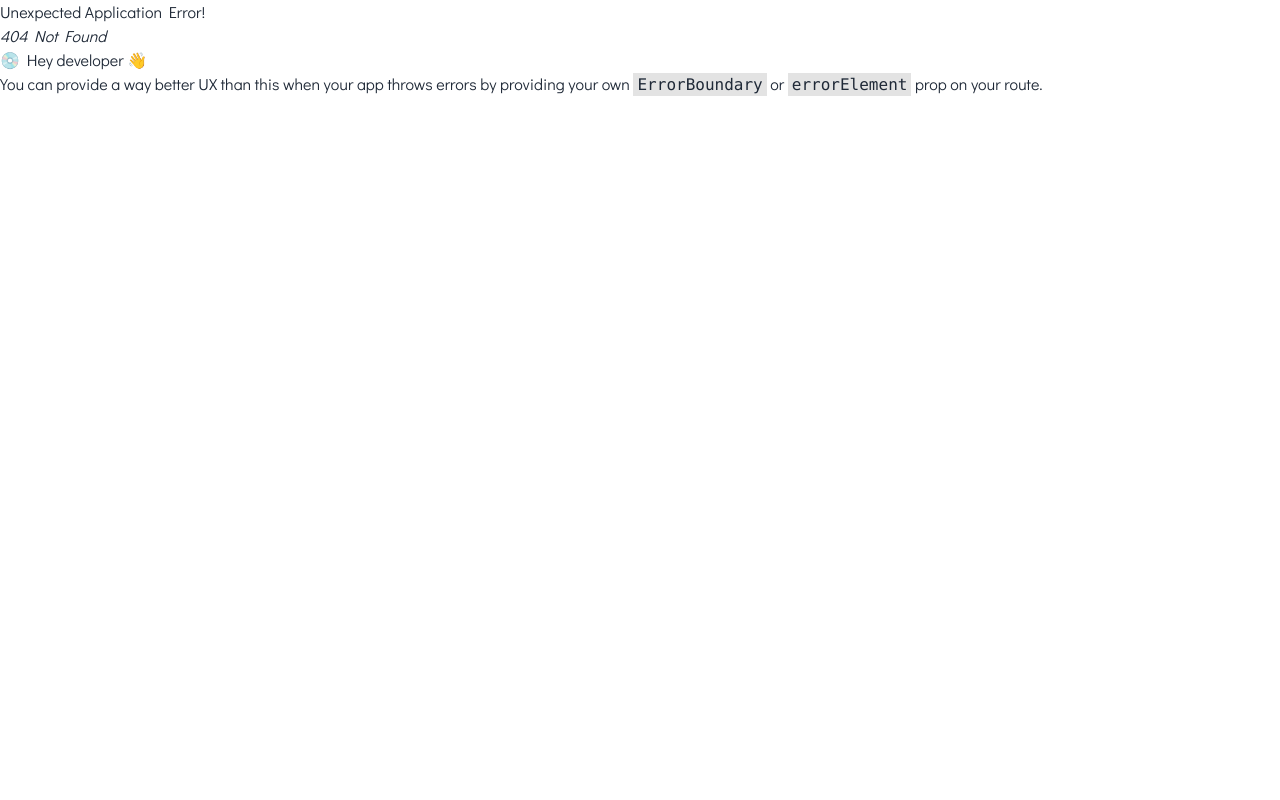
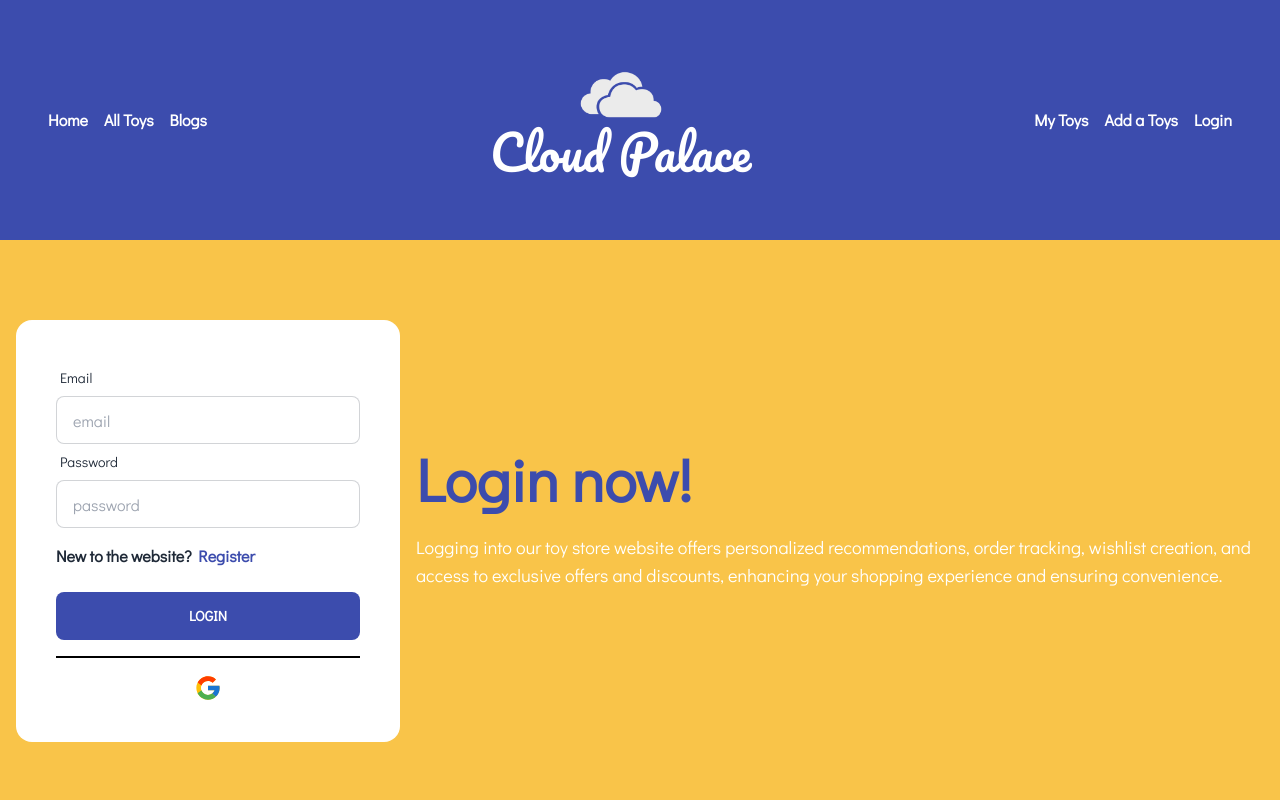
Before and after one commit to Irfanulamin/cloud-palace, a React (Vite) app: page /login in a window 1280 px wide. Before the commit this address had no page. Shown: the top 800 px of the page. Built offline with nearby package versions, Linux system fonts and the light colour scheme; no server answers.

Commit message:
firebase authentication has been added

```diff
--- a/package.json
+++ b/package.json
@@ -11,10 +11,12 @@
   },
   "dependencies": {
     "daisyui": "^2.51.6",
+    "firebase": "^9.22.0",
     "localforage": "^1.10.0",
     "match-sorter": "^6.3.1",
     "react": "^18.2.0",
     "react-dom": "^18.2.0",
+    "react-icons": "^4.8.0",
     "react-router-dom": "^6.11.1",
     "sort-by": "^1.2.0"
   },
--- /dev/null
+++ b/src/AuthProvider/AuthProvider.jsx
@@ -0,0 +1,66 @@
+import React, { createContext, useState, useEffect } from "react";
+import {
+  createUserWithEmailAndPassword,
+  getAuth,
+  onAuthStateChanged,
+  signInWithEmailAndPassword,
+  signOut,
+  signInWithPopup,
+  GoogleAuthProvider,
+} from "firebase/auth";
+import app from "../firebase.config";
+
+export const AuthContext = createContext(null);
+const auth = getAuth(app);
+
+const AuthProvider = ({ children }) => {
+  const [loading, setLoading] = useState(true);
+  const [user, setUser] = useState(null);
+
+  const signUp = (email, password) => {
+    setLoading(true);
+    return createUserWithEmailAndPassword(auth, email, password);
+  };
+
+  const signIn = (email, password) => {
+    setLoading(true);
+    return signInWithEmailAndPassword(auth, email, password);
+  };
+
+  const logOut = () => {
+    setLoading(true);
+    return signOut(auth);
+  };
+
+  const googleProvider = new GoogleAuthProvider();
+
+  const signInWithGoogle = () => {
+    setLoading(true);
+    return signInWithPopup(auth, googleProvider);
+  };
+
+  useEffect(() => {
+    const unSubscribe = onAuthStateChanged(auth, (loggedInUser) => {
+      setUser(loggedInUser);
+      setLoading(false);
+    });
+    return () => {
+      unSubscribe();
+    };
+  }, []);
+
+  const authInfo = {
+    user,
+    signUp,
+    signIn,
+    logOut,
+    signInWithGoogle,
+    loading,
+  };
+
+  return (
+    <AuthContext.Provider value={authInfo}>{children}</AuthContext.Provider>
+  );
+};
+
+export default AuthProvider;
--- a/src/Components/Pages/Home/GallerySection.jsx
+++ b/src/Components/Pages/Home/GallerySection.jsx
@@ -4,9 +4,9 @@ const GallerySection = () => {
   return (
     <div className="bg_tags py-12">
       <h2 className="primary_font text-center text-5xl">
-        How toys help our children?
+        How toys help our childrens?
       </h2>
-      <div className="flex flex-col gap-y-3 lg:flex-row items-center justify-center gap-x-14 my-12">
+      <div className="flex flex-col gap-y-5 lg:flex-row items-center justify-center gap-x-14 my-12">
         <div className="-rotate-12 w-[7rem] h-[7rem] bg_secondary rounded-full flex justify-center items-center">
           <p className="text-lg font-bold text-white tracking-widest">
             Creativity
@@ -22,14 +22,14 @@ const GallerySection = () => {
             Encourage
           </p>
         </div>
+        <div className="-rotate-3 w-[10rem] h-[10rem] bg_secondary rounded-full flex justify-center items-center">
+          <p className="text-lg font-bold text-white tracking-widest">
+            Imagination
+          </p>
+        </div>
         <div className="rotate-3 w-[7rem] h-[7rem] bg_secondary rounded-full flex justify-center items-center">
           <p className="text-lg font-bold text-white tracking-widest">
             Thinking
-          </p>
-        </div>
-        <div className="-rotate-3 w-[10rem] h-[10rem] bg_secondary rounded-full flex justify-center items-center">
-          <p className="text-lg font-bold text-white tracking-widest">
-            Imagination
           </p>
         </div>
       </div>
--- /dev/null
+++ b/src/Components/Pages/Login/Login.jsx
@@ -0,0 +1,84 @@
+import React, { useContext } from "react";
+import { Link } from "react-router-dom";
+import { FcGoogle } from "react-icons/fc";
+import { AuthContext } from "../../../AuthProvider/AuthProvider";
+
+const Login = () => {
+  const { signInWithGoogle } = useContext(AuthContext);
+
+  const handleGoogleSignIN = () => {
+    signInWithGoogle()
+      .then((res) => {
+        const user = res.user;
+        console.log(user);
+        navigate(from, { replace: true });
+      })
+      .catch((err) => setError(err.message));
+  };
+
+  return (
+    <div className="py-16 flex justify-center items-center bg_secondary">
+      <div className="hero-content flex-col lg:flex-row-reverse">
+        <div className="text-center lg:text-left">
+          <h1 className="text-6xl font-bold color_primary">Login now!</h1>
+          <p className="py-6 text-lg font-medium  text-white ">
+            Logging into our toy store website offers personalized
+            recommendations, order tracking, wishlist creation, and access to
+            exclusive offers and discounts, enhancing your shopping experience
+            and ensuring convenience.
+          </p>
+        </div>
+        <div className="card flex-shrink-0 w-full max-w-sm  bg-base-100">
+          <form>
+            <div className="p-10">
+              <div className="form-control">
+                <label className="label">
+                  <span className="label-text">Email</span>
+                </label>
+                <input
+                  type="email"
+                  required
+                  name="email"
+                  placeholder="email"
+                  className="input input-bordered"
+                />
+              </div>
+              <div className="form-control mb-4">
+                <label className="label">
+                  <span className="label-text">Password</span>
+                </label>
+                <input
+                  type="password"
+                  required
+                  name="password"
+                  placeholder="password"
+                  className="input input-bordered"
+                />
+              </div>
+              <Link className="link link-hover font-semibold" to="/register">
+                New to the website?
+                <span className="color_primary"> Register</span>
+              </Link>
+              <div className="form-control mt-6">
+                <input
+                  className="btn btn-primary border-none bg_primary ease-in hover:bg-white hover:text-black"
+                  type="submit"
+                  value="Login"
+                />
+              </div>
+              <hr className="border border-black my-4" />
+              <div className="flex justify-center items-center">
+                <FcGoogle
+                  onClick={handleGoogleSignIN}
+                  className="h-7 w-7"
+                ></FcGoogle>
+              </div>
+            </div>
+          </form>
+        </div>
+      </div>
+    </div>
+  );
+};
+
+export default Login;
--- /dev/null
+++ b/src/Components/Pages/Register/Register.jsx
@@ -0,0 +1,92 @@
+import React from "react";
+import { Link } from "react-router-dom";
+import { FcGoogle } from "react-icons/fc";
+
+const Register = () => {
+  return (
+    <div className="py-16 flex justify-center items-center bg_secondary">
+      <div className="hero-content flex-col lg:flex-row-reverse">
+        <div className="text-center lg:text-left">
+          <h1 className="text-6xl font-bold color_primary">Register now!</h1>
+          <p className="py-6 text-lg font-medium  text-white ">
+            Register into our toy store website offers personalized
+            recommendations, order tracking, wishlist creation, and access to
+            exclusive offers and discounts, enhancing your shopping experience
+            and ensuring convenience.
+          </p>
+        </div>
+        <div className="card flex-shrink-0 w-full max-w-sm  bg-base-100">
+          <form>
+            <div className="p-10">
+              <div className="form-control">
+                <label className="label">
+                  <span className="label-text">Name</span>
+                </label>
+                <input
+                  type="text"
+                  required
+                  name="name"
+                  placeholder="name"
+                  className="input input-bordered"
+                />
+              </div>
+              <div className="form-control">
+                <label className="label">
+                  <span className="label-text">Photo URL</span>
+                </label>
+                <input
+                  type="text"
+                  required
+                  name="photoURL"
+                  placeholder="Photo URL"
+                  className="input input-bordered"
+                />
+              </div>
+              <div className="form-control">
+                <label className="label">
+                  <span className="label-text">Email</span>
+                </label>
+                <input
+                  type="email"
+                  required
+                  name="email"
+                  placeholder="email"
+                  className="input input-bordered"
+                />
+              </div>
+              <div className="form-control mb-4">
+                <label className="label">
+                  <span className="label-text">Password</span>
+                </label>
+                <input
+                  type="password"
+                  required
+                  name="password"
+                  placeholder="password"
+                  className="input input-bordered"
+                />
+              </div>
+              <Link className="link link-hover font-semibold " to="/login">
+                Already have an account ?
+                <span className="color_primary"> Login</span>
+              </Link>
+              <div className="form-control mt-6">
+                <input
+                  className="btn btn-primary border-none bg_primary ease-in hover:bg-white hover:text-black"
+                  type="submit"
+                  value="Register"
+                />
+              </div>
+              <hr className="border border-black my-4" />
+              <div className="flex justify-center items-center">
+                <FcGoogle className="h-7 w-7"></FcGoogle>
+              </div>
+            </div>
+          </form>
+        </div>
+      </div>
+    </div>
+  );
+};
+
+export default Register;
--- a/src/Components/Shared/Header.jsx
+++ b/src/Components/Shared/Header.jsx
@@ -1,9 +1,21 @@
-import React from "react";
+import React, { useContext } from "react";
 import { NavLink } from "react-router-dom";
+import { AuthContext } from "../../AuthProvider/AuthProvider";
 
 const Header = () => {
+  const { user, logOut } = useContext(AuthContext);
+
+  const handleSignOut = () => {
+    logOut()
+      .then((res) => {
+        const user = res.user;
+        console.log(user);
+      })
+      .catch((err) => err.message);
+  };
+
   return (
-    <div className="bg_primary flex flex-col gap-y-12 md:flex-row lg:flex-row justify-between items-center py-12 px-6">
+    <div className="bg_primary flex flex-col gap-y-12 md:flex-row lg:flex-row justify-between items-center py-16 px-12">
       <div className="flex flex-col md:flex-row lg:flex-row justify-center items-center gap-4">
         <NavLink to="/" className="text-base font-semibold text-white">
           Home
@@ -32,12 +44,20 @@ const Header = () => {
         <NavLink to="/alltoys" className="text-base font-semibold text-white">
           Add a Toys
         </NavLink>
-        <NavLink to="/register" className="text-base font-semibold text-white">
-          Register
-        </NavLink>
-        <NavLink to="/login" className="text-base font-semibold text-white">
-          Login
-        </NavLink>
+
+        {!user && (
+          <NavLink to="/login" className="text-base font-semibold text-white">
+            Login
+          </NavLink>
+        )}
+        {user && (
+          <p
+            className="text-base font-semibold text-white"
+            onClick={handleSignOut}
+          >
+            Log out
+          </p>
+        )}
       </div>
     </div>
   );
--- /dev/null
+++ b/src/firebase.config.js
@@ -0,0 +1,19 @@
+// Import the functions you need from the SDKs you need
+import { initializeApp } from "firebase/app";
+// TODO: Add SDKs for Firebase products that you want to use
+// https://firebase.google.com/docs/web/setup#available-libraries
+
+// Your web app's Firebase configuration
+const firebaseConfig = {
+  apiKey: import.meta.env.VITE_apikey,
+  authDomain: "cloud-palace-auth.firebaseapp.com",
+  projectId: "cloud-palace-auth",
+  storageBucket: "cloud-palace-auth.appspot.com",
+  messagingSenderId: "108474482057",
+  appId: "1:108474482057:web:4a32b44edb112f4b413558",
+};
+
+// Initialize Firebase
+const app = initializeApp(firebaseConfig);
+
+export default app;
--- a/src/index.css
+++ b/src/index.css
@@ -4,6 +4,9 @@
 
 .bg_primary {
   background-color: #3c4cad;
+}
+.color_primary {
+  color: #3c4cad;
 }
 .bg_secondary {
   background-color: #f9c449;
```
Also changed, not shown: src/main.jsx (+14 -1 lines), 1 other file (tests, documents, lock files or other folders).
